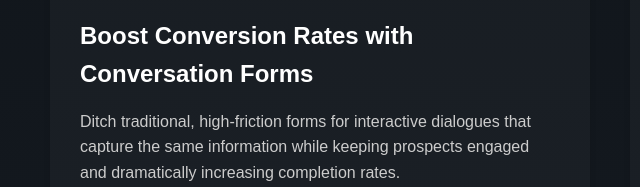
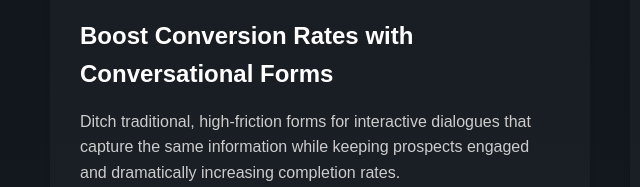
Before and after one commit to trustdai/trustdai.github.io, a plain HTML site: page index.html in a window 1280 px wide. Shown: the part 419-606 px from the top of the page, 30-670 px from the left. Drawn offline with Linux system fonts and the light colour scheme.

Commit message:
Fix: Conversational Forms heading wording

```diff
--- a/index.html
+++ b/index.html
@@ -39,7 +39,7 @@
                             <path d="M6 20v-4"/>
                         </svg>
                     </div>
-                    <h2>Boost Conversion Rates with Conversation Forms</h2>
+                    <h2>Boost Conversion Rates with Conversational Forms</h2>
                     <p>Ditch traditional, high-friction forms for interactive dialogues that capture the same information while keeping prospects engaged and dramatically increasing completion rates.</p>
                 </div>
                 <div class="feature-item">
```
